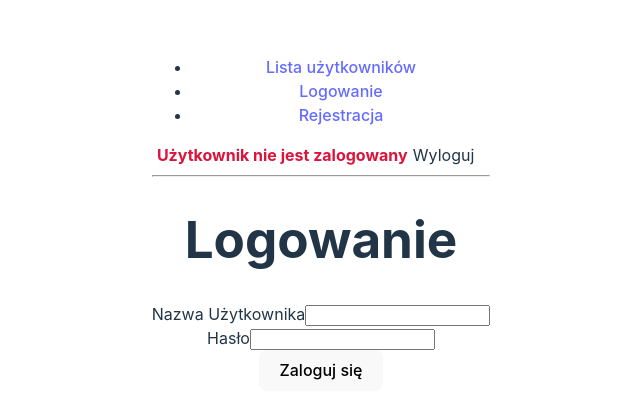
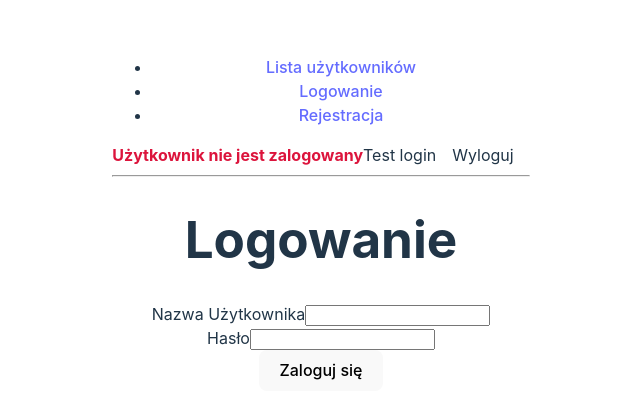
Before and after one commit to michalgorul/ppp-pai-oirpos--lab, a React (Vite) app in the folder react_lab/: page /login in a window 1280 px wide. Shown: the part 185-604 px from the top of the page, without its empty margins (319-959 px from the left). Built offline with nearby package versions, Linux system fonts and the light colour scheme; no server answers.

Commit message:
fix session

```diff
--- a/react_lab/src/apiClient.jsx
+++ b/react_lab/src/apiClient.jsx
@@ -26,6 +26,7 @@ const register = async (userName, userPassword) => {
 const login = async (userName, userPassword) => {
   const response = await fetch(`${host}/users/login`, {
     method: 'POST',
+    credentials: 'include',
     headers: {
       'Content-Type': 'application/json',
     },
@@ -53,7 +54,13 @@ const logout = async () => {
  * @returns Promise
  */
 const loginTest = async () => {
-  const response = await fetch(`${host}/users/login/test`);
+  const response = await fetch(`${host}/users/login/test`, {
+    method: 'GET',
+    credentials: 'include',
+    headers: {
+      'Content-Type': 'application/json',
+    },
+  });
   return response.json(); // Promise
 };
 
--- a/react_lab/src/components/Toolbar.jsx
+++ b/react_lab/src/components/Toolbar.jsx
@@ -36,10 +36,21 @@ const Toolbar = () => {
               const { loggedin } = data;
               setIsLoggedIn(loggedin);
             });
-            // TODO: Uzupełnić o funkcję wylogowania użytkownika.
           }}
         >
           Wyloguj
+        </span>
+        <span
+          style={{ float: 'right', marginRight: '1rem', cursor: 'pointer' }}
+          onClick={e => {
+            e.preventDefault();
+            apiClient.loginTest().then(data => {
+              const { loggedin } = data;
+              setIsLoggedIn(loggedin);
+            });
+          }}
+        >
+          Test login
         </span>
       </div>
       <hr />
--- a/react_lab/src/pages/Chat.jsx
+++ b/react_lab/src/pages/Chat.jsx
@@ -13,7 +13,7 @@ const Chat = () => {
   const messageToUserId = params.id;
   const [messages, setMessages] = useState([]);
 
-  const { isLoggedIn, setIsLoggedIn } = useContext(AuthContext);
+  const { isLoggedIn } = useContext(AuthContext);
 
   const [messageText, setMessageText] = useState('');
 
@@ -30,7 +30,7 @@ const Chat = () => {
   const ws = useRef(null);
 
   useEffect(() => {
-    ws.current = new WebSocket('ws://localhost:8080');
+    ws.current = new WebSocket('ws://localhost:8081');
     ws.current.onopen = () => console.log('ws onopen');
     ws.current.onclose = () => console.log('ws onclose');
     console.log(ws.current);
```
